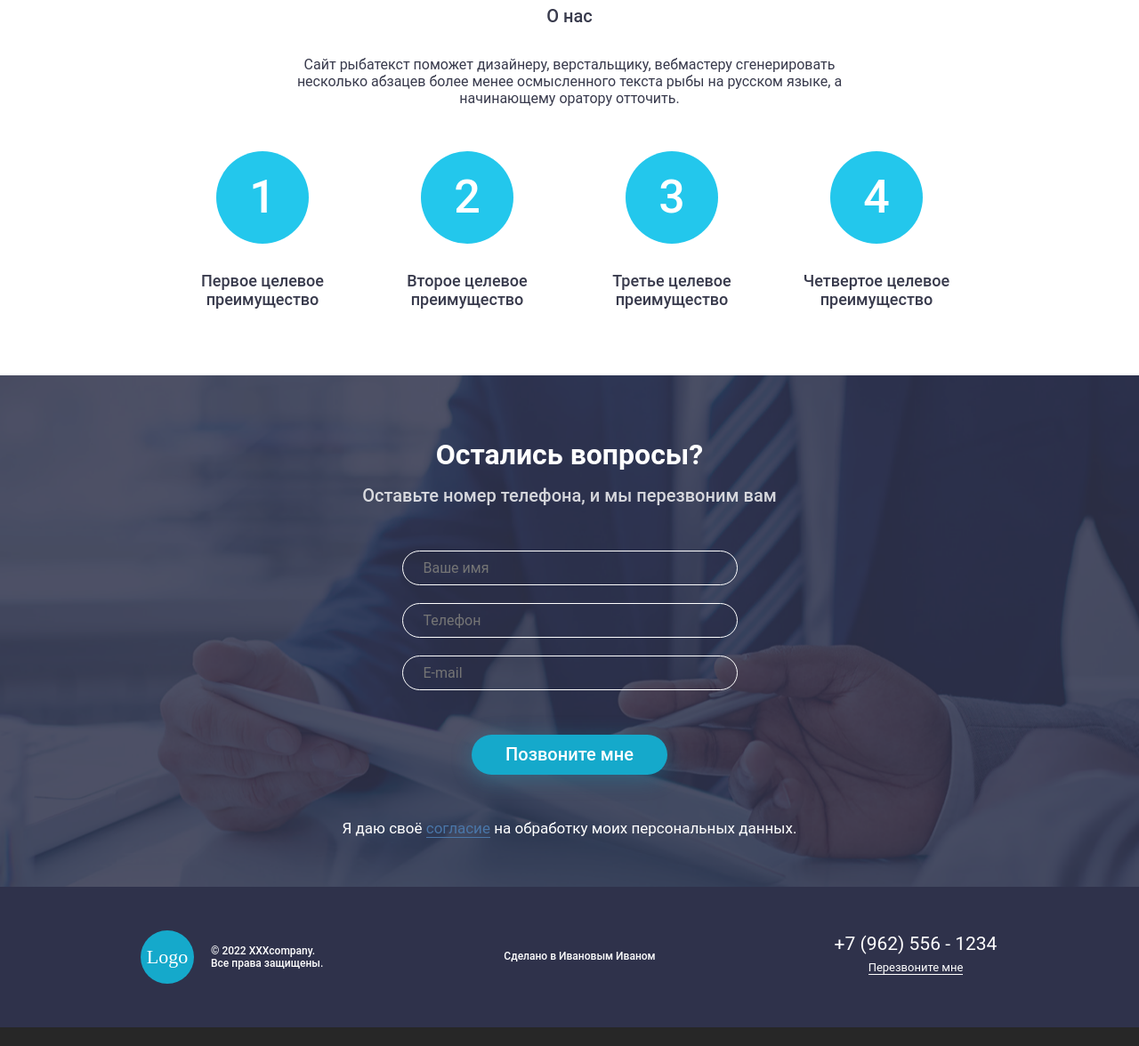
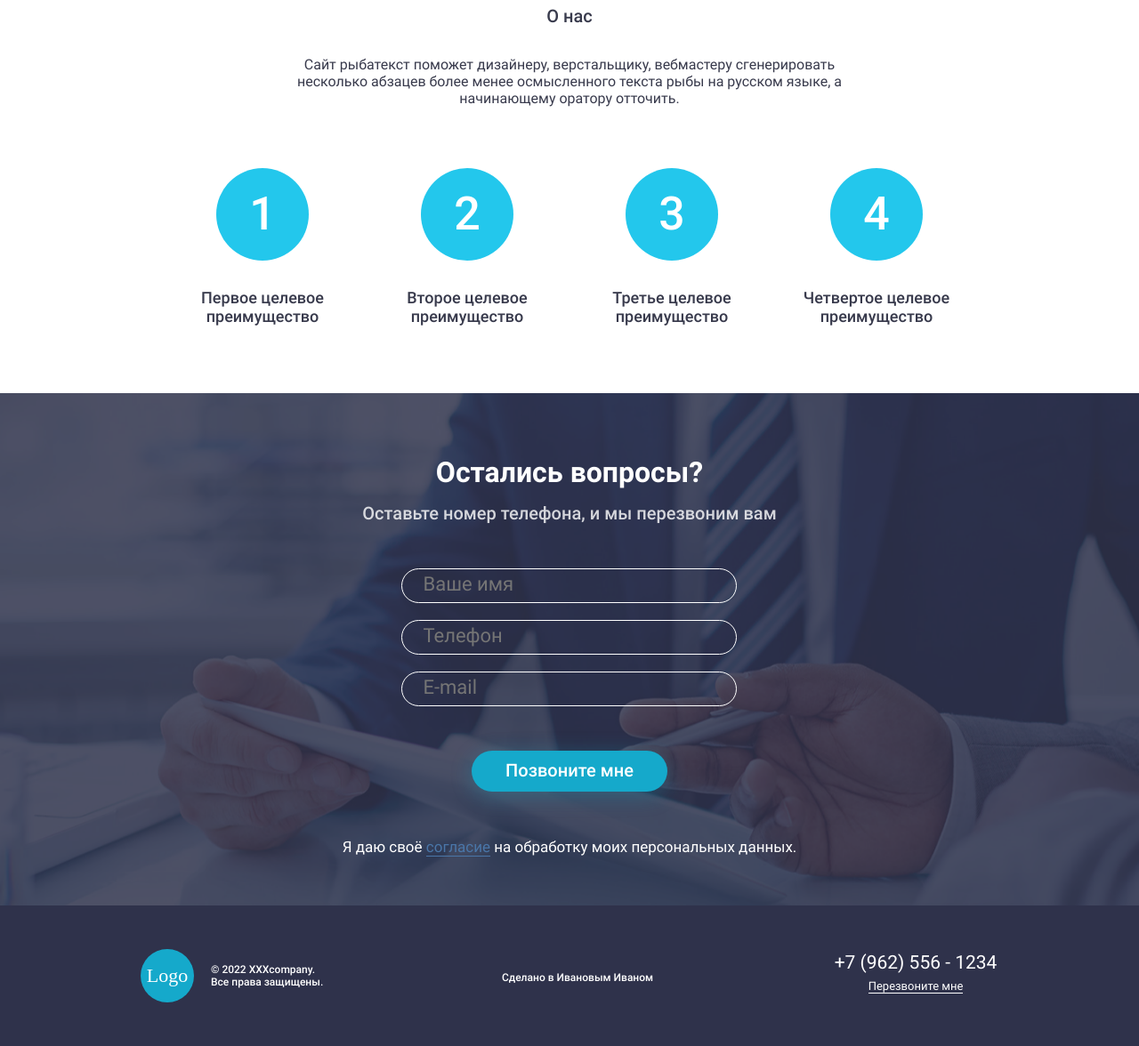
Before and after one commit to Vduvatell/Template, a plain HTML site: page index.html in a window 1280 px wide. Shown: the part 642-1818 px from the top of the page at 89% size. Before the commit the page ends 1797 px from the top, so only its background shows below. Drawn offline with Linux system fonts and the light colour scheme; files whose address does not match are found by name.

Commit message:
complete 3.6

```diff
--- a/css/global.css
+++ b/css/global.css
@@ -7,28 +7,28 @@
 
 @font-face {
   font-family: Roboto;
-  src: url(../fonts/Roboto-Regular.woff2) format(woff2)
+  src: url(../fonts/Roboto-Regular.woff2) format(woff2),
         url(../fonts/Roboto-Regular.woff) format(woff);
   font-weight: 400;
 }
 
 @font-face {
   font-family: Roboto;
-  src: url(../fonts/Roboto-Medium.woff2) format(woff2)
+  src: url(../fonts/Roboto-Medium.woff2) format(woff2),
         url(../fonts/Roboto-Medium.woff2) format(woff);
   font-weight: 500;
 }
 
 @font-face {
   font-family: Roboto;
-  src: url(../fonts/Roboto-Bold.woff2) format(woff2)
+  src: url(../fonts/Roboto-Bold.woff2) format(woff2),
         url(../fonts/Roboto-Bold.woff) format(woff);
   font-weight: 700;
 }
 
 @font-face {
   font-family: Roboto;
-  src: url(../fonts/Roboto-Black.woff2) format(woff2)
+  src: url(../fonts/Roboto-Black.woff2) format(woff2),
         url(../fonts/Roboto-Black.woff) format(woff);
   font-weight: 900;
 }
@@ -49,7 +49,7 @@ body {
   overflow-x: hidden;
   min-width: 320px;
   min-height: 100vh;
-  font-family: Roboto, system-ui, -apple-system, BlinkMacSystemFont, 'Segoe UI', Roboto, Oxygen, Ubuntu, Cantarell, 'Open Sans', 'Helvetica Neue', sans-serif;
+  font-family: "Roboto", sans-serif;
   -webkit-font-smoothing: antialiased;
   -moz-osx-font-smoothing: grayscale;
   text-rendering: optimizeLegibility;
--- a/css/style.css
+++ b/css/style.css
@@ -3,7 +3,7 @@
   position: absolute;
   left: 50%;
   transform: translateX(-50%);
-  padding-top: 39px;
+  padding-top: 37px;
 }
 
 .navigation {
@@ -40,8 +40,7 @@
 
 .phone-number__num {
   font-size: 23.85px;
-  line-height: 28px;
-  margin-bottom: 1px;
+  line-height: 33px;
 }
 
 .phone-number__text {
@@ -50,7 +49,7 @@
 }
 
 .main-section {
-  padding-block: 223px 132px;
+  padding-block: 226px 120px;
   background-image: url(../img/Background.png);
   background-repeat: no-repeat;
   background-size: cover;
@@ -69,7 +68,7 @@
   font-weight: 900;
   line-height: 61px;
   text-align: center;
-  margin-bottom: 35px;
+  margin-bottom: 36px;
   opacity: 0.86;
 }
 
@@ -81,7 +80,7 @@
   font-size: 22px;
   line-height: 26px;
   text-align: center;
-  margin-bottom: 102px;
+  margin-bottom: 103px;
   opacity: 0.75;
 }
 
@@ -98,7 +97,7 @@
 .about {
   display: flex;
   justify-content: center;
-  padding-block: 70px;
+  padding-block: 70px 71px;
   color: rgb(56, 58, 76);
   background-color: #fff;
 }
@@ -116,7 +115,7 @@
   line-height: 26px;
   font-weight: 500;
   text-align: center;
-  margin-bottom: 35px;
+  margin-bottom: 36px;
 }
 
 .about__text {
@@ -125,7 +124,7 @@
   text-align: center;
   font-size: 18px;
   line-height: 21px;
-  margin-bottom: 50px;
+  margin-bottom: 69px;
 }
 
 .about__advantages-list {
@@ -152,7 +151,7 @@
   border-radius: 50%;
   align-items: center;
   justify-content: center;
-  margin-bottom: 16px;
+  margin-bottom: 9px;
 }
 
 .advantages__num::after {
@@ -210,7 +209,7 @@
 
 .callback__form-input {
   width: 423px;
-  height: 44px;
+  height: 46px;
   padding-inline: 25px;
   background-color: transparent;
   color: #fff;
@@ -224,23 +223,27 @@
 }
 
 .callback__form-input:not(:last-child) {
-  margin-bottom: 20px;
+  margin-bottom: 19px;
 }
 
 .callback__form-input:last-child {
   margin-bottom: 50px;
 }
 
+.callback__form-input::placeholder {
+  font-size: 22px;
+}
+
 .callback__form-button {
   font-size: 20px;
   font-weight: 500;
   text-align: center;
-  padding: 11px 38px;
+  padding: 11px 38px 12px;
   color: #fff;
   background-color: rgb(21, 169, 203);
   box-shadow: 0px 4px 25px 0px rgba(21, 169, 203, 0.3);
   border-radius: 50px;
-  margin-bottom: 50px;
+  margin-bottom: 52px;
 }
 
 .callback__agree {
@@ -255,7 +258,7 @@
 
 .footer {
   background-color: rgb(47, 50, 75);
-  padding-block: 45px;
+  padding-block: 43px 50px;
 }
 
 .footer__item {
@@ -277,6 +280,16 @@
 .footer__autor {
   font-size: 12px;
   font-weight: 500;
+  padding-top: 5px;
+  padding-right: 5px;
+}
+
+.footer__number {
+  line-height: 28px;
+}
+
+.footer__number-text {
+  line-height: 32px;
 }
 
 .phone-img {
--- a/index.html
+++ b/index.html
@@ -46,7 +46,7 @@
           <h1 class="main-section__title">Заголовок c уникальным торговым предложение по системе 4U</h1>
           <div class="main-section__text-wrapper">
             <p class="main-section__text main-section__text_visible">
-              Описания предложения компании. Сайт рыбатекст поможет дизайнеру, верстальщику, вебмастеру сгенерировать несколько абзацев более менее осмысленного текста рыбы на русском языке, а начинающему.
+              Описания предлжения компании. Сайт рыбатекст поможет дизайнеру, верстальщику, вебмастеру сгенерировать несколько абзацев более менее осмысленного текста рыбы на русском языке, а начинающему.
             </p>
             <p class="main-section__text main-section__text_invisible">Описания предлжения компании. Сайт рыбатекст поможет дизайнеру, верстальщику, вебмастеру сгенерировать несколько абзацев более.</p>
           </div>
@@ -155,8 +155,8 @@
         </div>
 
         <div class="footer__phone-number phone-number">
-          <p class="phone-number__num">+7 (962) 556 - 1234</p>
-          <a class="phone-number__text" href="#">Перезвоните мне</a>
+          <p class="phone-number__num footer__number">+7 (962) 556 - 1234</p>
+          <a class="phone-number__text footer__number-text" href="#">Перезвоните мне</a>
         </div>
         <div class="header__phone-img phone-img">
           <a href="tel:+79625561234">
```
